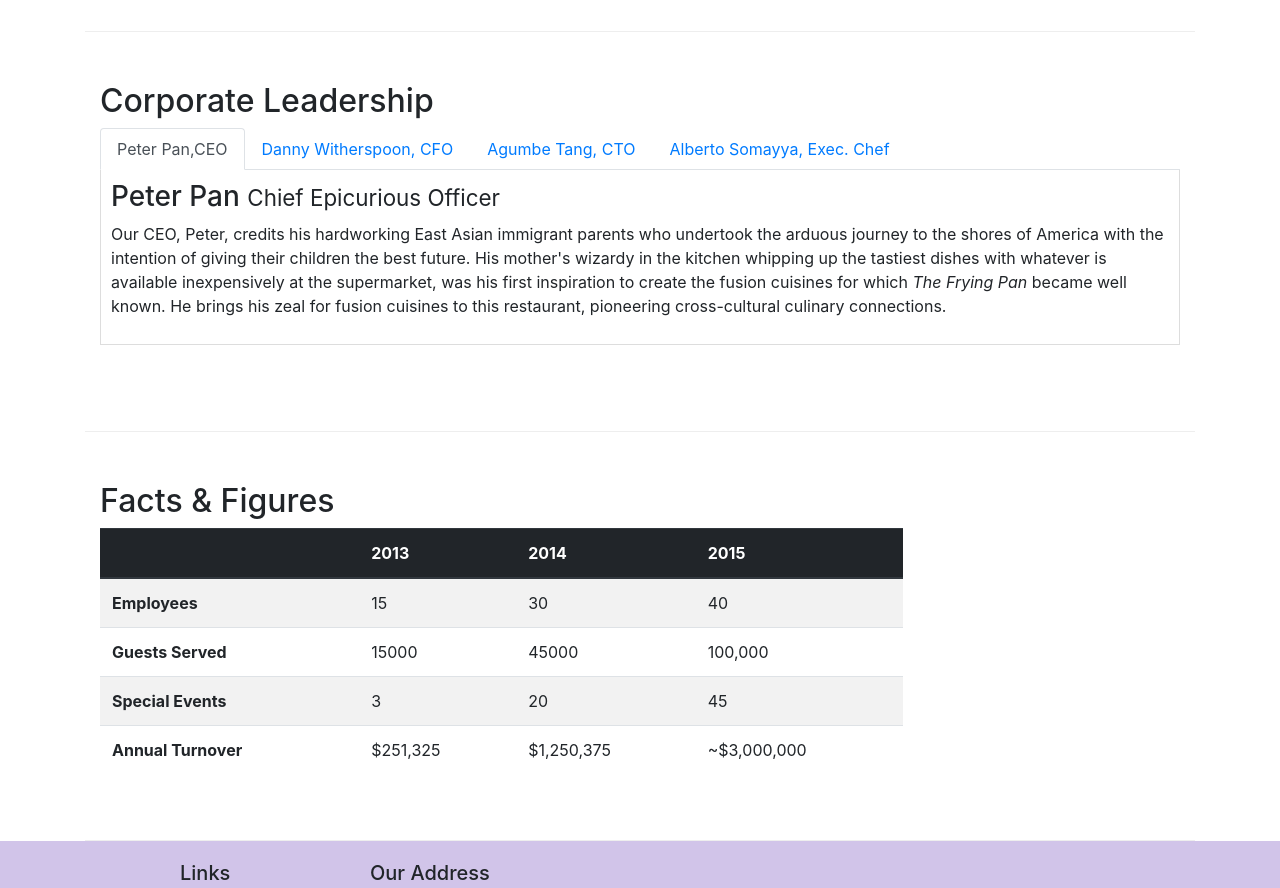
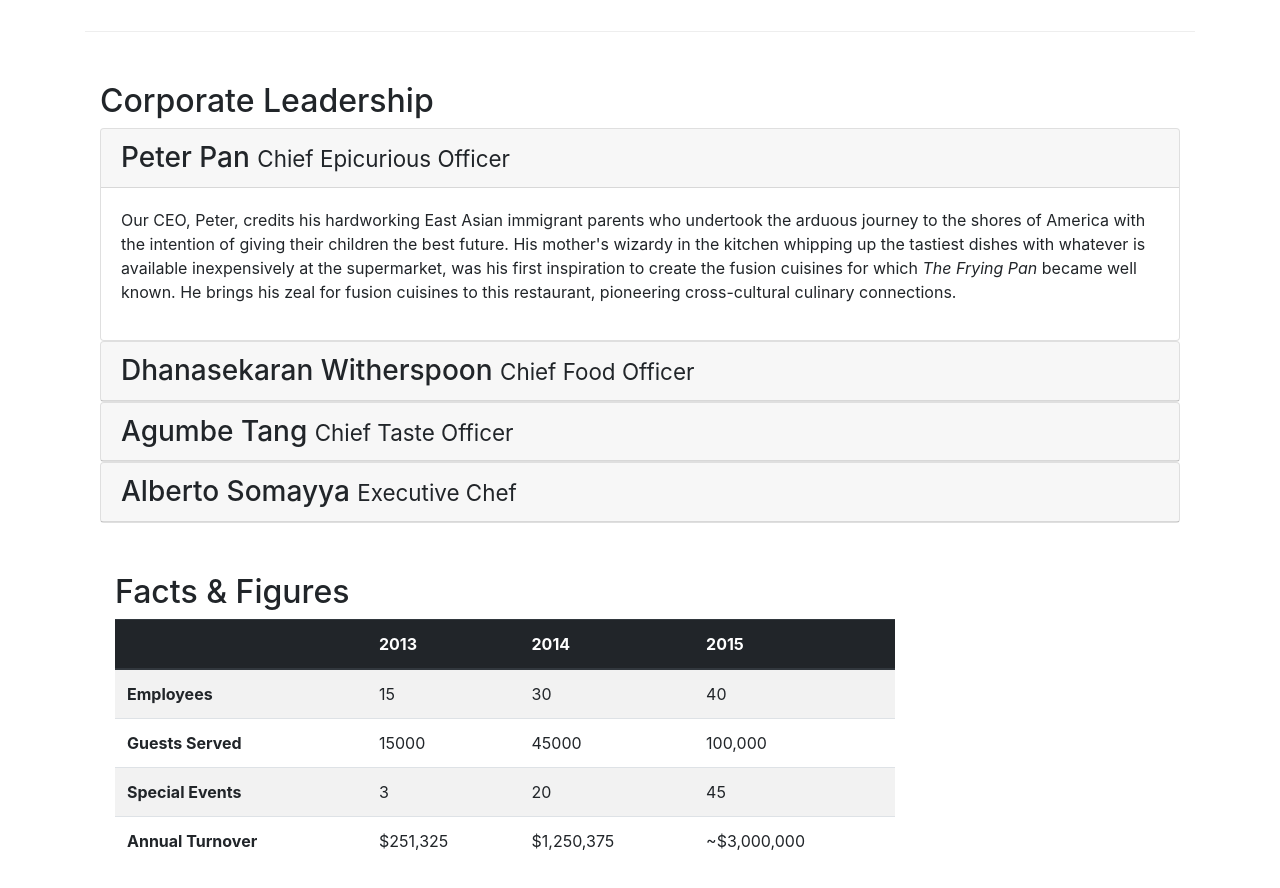
Before and after one commit to Imranhossain7/conFusion, a website: page aboutus.html in a window 1280 px wide. Shown: the part 940-1828 px from the top of the page. Drawn offline with nearby package versions, Linux system fonts and the light colour scheme.

Commit message:
Accordion

```diff
--- a/aboutus.html
+++ b/aboutus.html
@@ -104,43 +104,58 @@
             <div class="col-12">
                 <h2>Corporate Leadership</h2>
 
-                <ul class="nav nav-tabs">
-                    <li class="nav-item">
-                        <a class="nav-link active" href="#peter" role="tab"
-                         data-toggle="tab">Peter Pan,CEO</a>
-                    </li>
-                    <li class="nav-item">
-                        <a class="nav-link" href="#danny" role="tab"
-                          data-toggle="tab">Danny Witherspoon, CFO</a>
-                      </li>
-                      <li class="nav-item">
-                        <a class="nav-link" href="#agumbe"role="tab"
-                          data-toggle="tab">Agumbe Tang, CTO</a>
-                      </li>
-                      <li class="nav-item">
-                        <a class="nav-link" href="#alberto" role="tab"
-                          data-toggle="tab">Alberto Somayya, Exec. Chef</a>
-                      </li>
-                </ul>
 
-             <div class="tab-content">
-                 <div role="tabpanel" class="tab-pane fade show active" id="peter">
-                   <h3>Peter Pan <small>Chief Epicurious Officer</small></h3>
+
+             <div id="accordion">
+                 <div class="card">
+                     <div class="card-header" role="tab" id="peterhead">
+                        <h3 class="mb-0">
+                          <a data-toggle="collapse" data-target="#peter" > Peter Pan <small>Chief Epicurious Officer</small>
+                        </a></h3>
+                     </div>
+                    <div role="tabpanel" class="collapse show " id="peter" data-parent="#accordion">
+                        <div class="card-body">
                           <p class="d-none d-sm-block">Our CEO, Peter, credits his hardworking East Asian immigrant parents who undertook the arduous journey to the shores of America with the intention of giving their children the best future. His mother's wizardy in the kitchen whipping up the tastiest dishes with whatever is available inexpensively at the supermarket, was his first inspiration to create the fusion cuisines for which <em>The Frying Pan</em> became well known. He brings his zeal for fusion cuisines to this restaurant, pioneering cross-cultural culinary connections.</p>
                         </div>
+                    </div>
+                 </div>
 
-                 <div role="tabpanel" class="tab-pane fade " id="danny">
-                   <h3>Dhanasekaran Witherspoon <small>Chief Food Officer</small></h3>
+                 <div class="card">
+                     <div class="card-header" role="tab" id="dannyhead">
+                        <h3 class="mb-0">
+                            <a data-toggle="collapse" data-target="#danny"> Dhanasekaran Witherspoon <small>Chief Food Officer</small>
+                            </a></h3>
+                     </div>
+
+                         <div role="tabpanel" class="collapse" id="danny" data-parent="#accordion">
+                            <div class="card-body">
                                <p class="d-none d-sm-block">Our CFO, Danny, as he is affectionately referred to by his colleagues, comes from a long established family tradition in farming and produce. His experiences growing up on a farm in the Australian outback gave him great appreciation for varieties of food sources. As he puts it in his own words, <em>Everything that runs, wins, and everything that stays, pays!</em></p>
                            </div>
+                        </div>
+                 </div>
 
-                <div role="tabpanel" class="tab-pane fade" id="agumbe">
-                   <h3>Agumbe Tang <small>Chief Taste Officer</small></h3>
+                <div class="card">
+                      <div class="card-header" role="tab" id="agumbehead">
+                      <h3 class="mb-0">
+                          <a data-toggle="collapse" data-target="#agumbe"> Agumbe Tang <small>Chief Taste Officer</small>
+                        </a></h3>
+                      </div>
+                        <div role="tabpanel" class="collapse" id="agumbe" data-parent="#accordion">
+                            <div class="card-body">
                       <p class="d-none d-sm-block">Blessed with the most discerning gustatory sense, Agumbe, our CTO, personally ensures that every dish that we serve meets his exacting tastes. Our chefs dread the tongue lashing that ensues if their dish does not meet his exacting standards. He lives by his motto, <em>You click only if you survive my lick.</em></p>
                              </div>
+                       </div>
+               </div>
 
-                <div role="tabpanel" class="tab-pane fade" id="alberto">
-                   <h3>Alberto Somayya <small>Executive Chef</small></h3>
+               <div class="card">
+                   <div class="card-header" role="tab" id="albertohead">
+                    <h3 class="mb-0">
+                    <a data-toggle="collapse" data-target="#alberto"> Alberto Somayya <small>Executive Chef</small>
+                    </a></h3>
+                   </div>
+
+                  <div role="tabpanel" class="collapse" id="alberto" data-parent="#accordion">
+                     <div class="card-body">
                        <p class="d-none d-sm-block">Award winning three-star Michelin chef with wide International experience having worked closely with whos-who in the culinary world, he specializes in creating mouthwatering Indo-Italian fusion experiences. He says, <em>Put together the cuisines from the two craziest cultures, and you get a winning hit! Amma Mia!</em></p>
                      </div>
                 </div>
```
Lines whose indentation alone changed are shown as unchanged.
